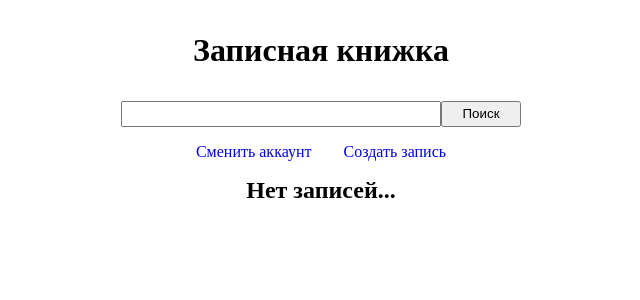
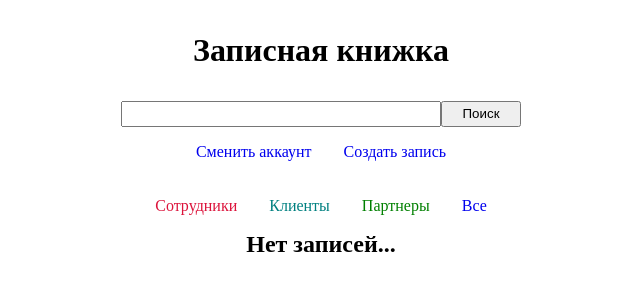
Before and after one commit to ilshat25/notebook, a Django app: page /entries/?status=EP in a window 1280 px wide. Shown: the top 300 px of the page, without its empty margins (319-959 px from the left). Run offline with Django 3.2, Linux system fonts and the light colour scheme; the visitor is signed in with stand-in values (Sample User, id 1); data that the repository does not hold is empty.

Commit message:
Status added

```diff
--- a/entries/forms.py
+++ b/entries/forms.py
@@ -6,4 +6,4 @@ from .models import EntryModel
 class EntryForm(forms.ModelForm):
     class Meta:
         model = EntryModel
-        fields = ['name', 'phone_number', 'address', 'is_organisation', 'comment', 'address', 'image']
+        fields = ['name', 'phone_number', 'address', 'status', 'comment', 'address', 'image']
--- a/entries/templates/entries/index.html
+++ b/entries/templates/entries/index.html
@@ -17,6 +17,13 @@
                 <li><a href="{% url 'login' %}" class="btn">Сменить аккаунт</a></li>
                 <li><a href="{% url 'create' %}" class="btn">Создать запись</a></li>
             </ul>
+            <br><br>
+            <ul>
+                <li><a href="{% url 'index' %}?status=EP" class="btn" style="color:crimson">Сотрудники</a></li>
+                <li><a href="{% url 'index' %}?status=CL" class="btn" style="color:teal">Клиенты</a></li>
+                <li><a href="{% url 'index' %}?status=PT" class="btn" style="color:green">Партнеры</a></li>
+                <li><a href="{% url 'index' %}" class="btn">Все</a></li>
+            </ul>
         </section>
         <section>
             {% if entries %}
@@ -32,7 +39,11 @@
                         {% for entry in entries %}
                             <tr>
                                 <td><img src="{% if entry.image %}{{ entry.image.url }}{% else %}{% static 'entries/default_image.png' %}{% endif %}" alt="" class="img-icon"></td>
-                                <td><a href="{% url 'edit' entry.pk %}" class='btn'>{{ entry.name }}</a>{% if entry.is_organisation %}<br><i>Организация</i>{% endif %}</td>
+                                <td><a href="{% url 'edit' entry.pk %}" class='btn'>{{ entry.name }}</a>
+                                    {% if entry.status == "EP" %}<br><i style="color:crimson">Сотрудник</i>
+                                    {% elif entry.status == "CL" %}<br><i style="color:teal">Клиент</i>
+                                    {% elif entry.status == "PT" %}<br><i style="color:green">Бизнес-партнер</i>{% endif %}
+                                </td>
                                 <td>{{ entry.phone_number }}</td>
                             </tr>
                         {% endfor %}
--- a/entries/views.py
+++ b/entries/views.py
@@ -12,7 +12,10 @@ from .models import EntryModel
 # передает их в шаблон для отображения
 @login_required
 def index_view(request):
+    status = request.GET.get('status', '')
     entries = EntryModel.objects.filter(owner=request.user)
+    if status:
+        entries = entries.filter(status=status)
     return render(request, 'entries/index.html', {'entries': entries})
 
 # Отображение создания записи
```
Also changed, not shown: entries/models.py (+13 -1 lines), entries/templates/entries/create.html (+9 -2 lines), entries/migrations/0001_initial.py (added), entries/migrations/__init__.py (added), 1 other file.
